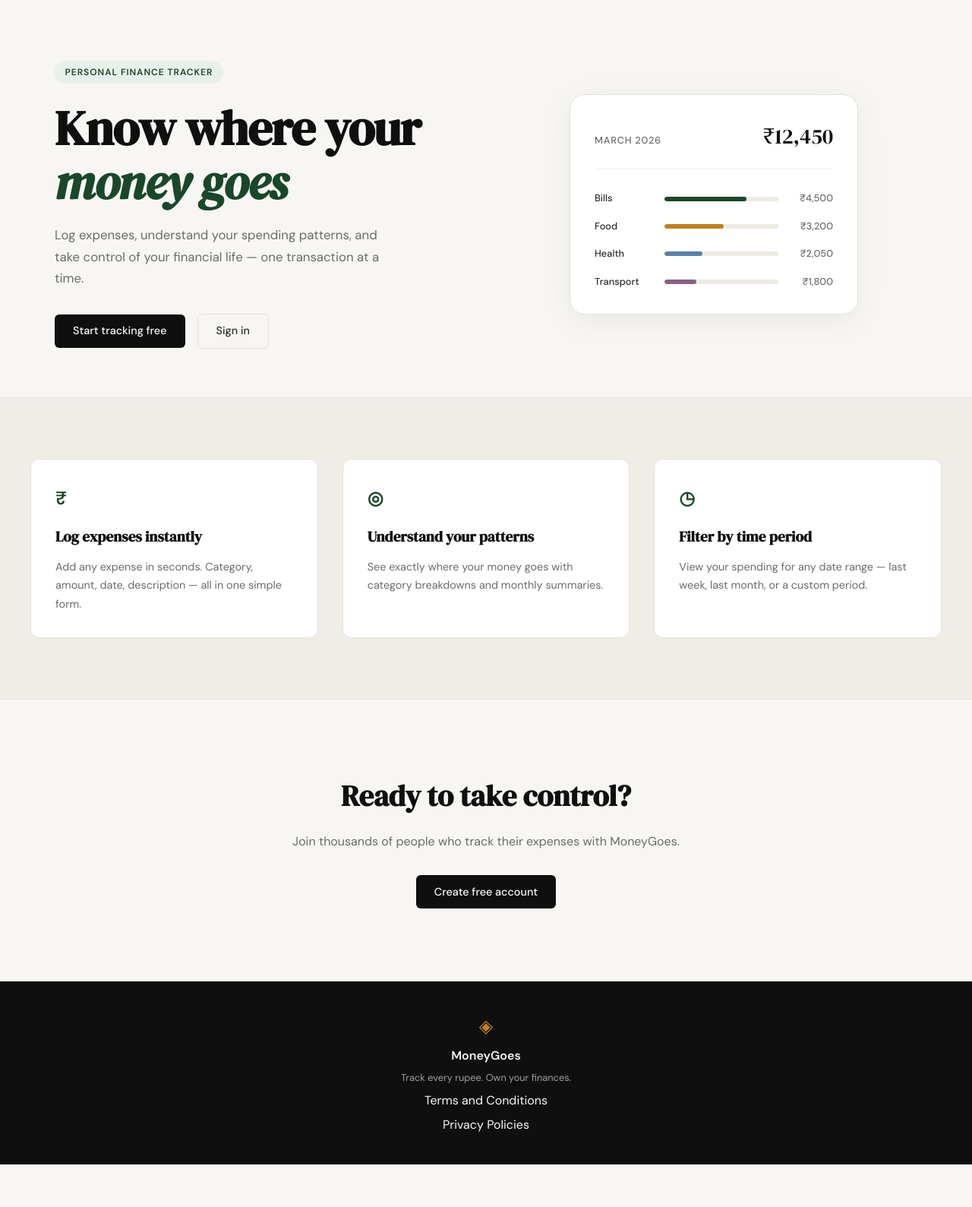
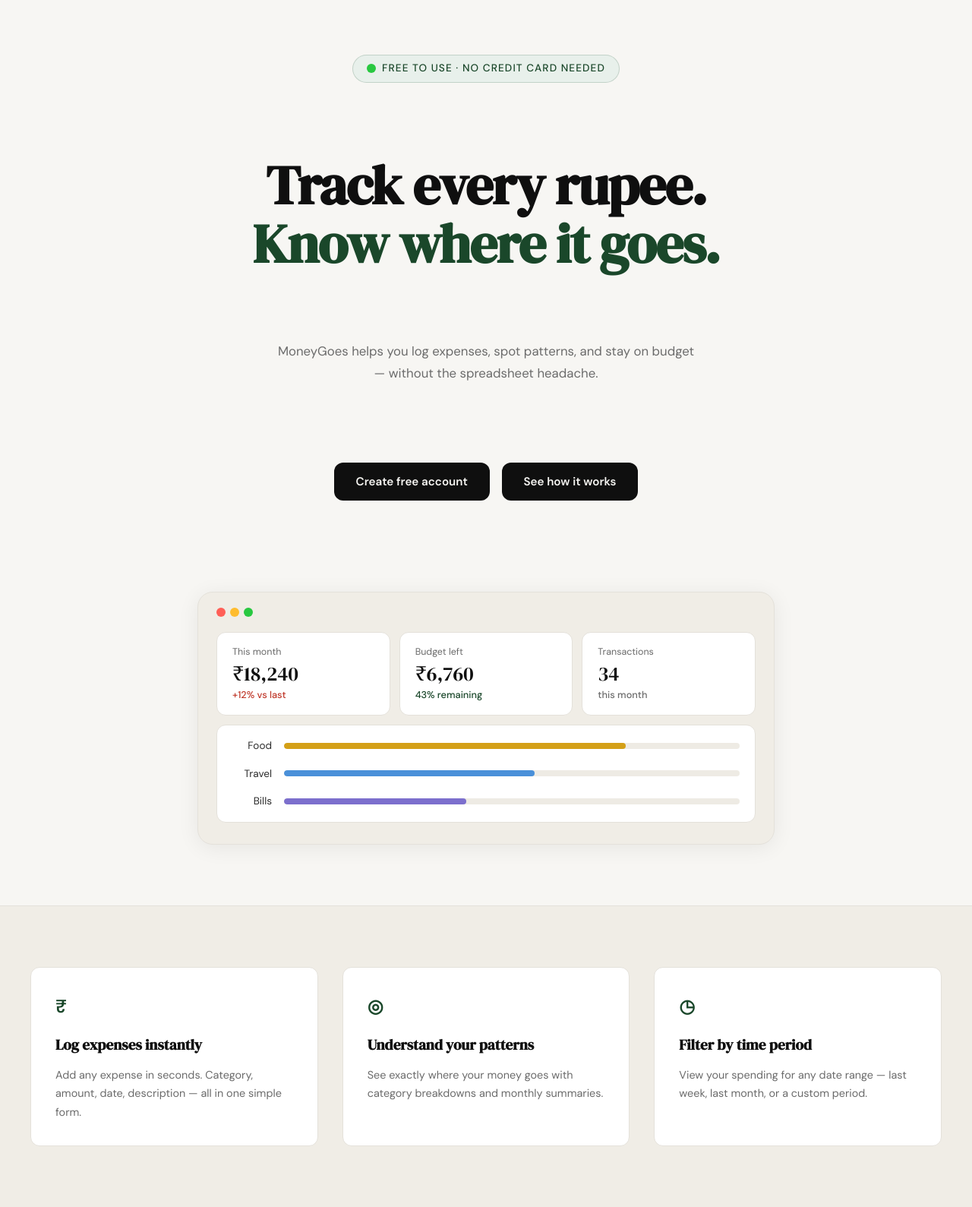
Before and after one commit to Proton-hash/MoneyGoes, a Flask app: page / in a window 1280 px wide. Shown: the part 61-1650 px from the top of the page at 76% size. Before the commit the page ends 1594 px from the top, so only its background shows below. Run offline with Flask 3, Linux system fonts and the light colour scheme.

Commit message:
landing page face lift

```diff
--- /dev/null
+++ b/static/css/landing.css
@@ -0,0 +1,202 @@
+/* ------------------------------------------------------------------ */
+/* Landing page — hero overrides                                       */
+/* ------------------------------------------------------------------ */
+
+.hero {
+    display: flex;
+    flex-direction: column;
+    align-items: center;
+    text-align: center;
+    padding: 4.5rem 2rem 5rem;
+    max-width: 860px;
+    margin: 0 auto;
+}
+
+.hero-badge {
+    display: inline-flex;
+    align-items: center;
+    gap: 0.5rem;
+    background: var(--accent-light);
+    color: var(--accent);
+    font-size: 0.85rem;
+    font-weight: 500;
+    padding: 0.4rem 1.1rem;
+    border-radius: 999px;
+    border: 1px solid rgba(26, 71, 42, 0.18);
+    margin-bottom: 2rem;
+}
+
+.hero-badge-dot {
+    width: 7px;
+    height: 7px;
+    background: var(--accent);
+    border-radius: 50%;
+    flex-shrink: 0;
+}
+
+.hero-title {
+    font-family: var(--font-display);
+    font-size: clamp(2.8rem, 6vw, 4.5rem);
+    line-height: 1.08;
+    letter-spacing: -0.02em;
+    color: var(--ink);
+    margin-bottom: 1.5rem;
+}
+
+.hero-title-accent {
+    display: block;
+    color: var(--accent);
+}
+
+.hero-subtitle {
+    font-size: 1.05rem;
+    color: var(--ink-muted);
+    line-height: 1.7;
+    max-width: 560px;
+    margin-bottom: 2.5rem;
+}
+
+.hero-actions {
+    display: flex;
+    gap: 1rem;
+    margin-bottom: 3.5rem;
+    flex-wrap: wrap;
+    justify-content: center;
+}
+
+.btn-hero-primary {
+    display: inline-block;
+    background: var(--ink);
+    color: var(--paper);
+    padding: 0.8rem 1.8rem;
+    border-radius: var(--radius-md);
+    font-family: var(--font-body);
+    font-size: 0.95rem;
+    font-weight: 600;
+    text-decoration: none;
+    transition: background 0.2s;
+}
+
+.btn-hero-primary:hover { background: var(--accent); }
+
+/* ------------------------------------------------------------------ */
+/* Dashboard mock                                                      */
+/* ------------------------------------------------------------------ */
+
+.hero-dashboard {
+    width: 100%;
+    max-width: 760px;
+}
+
+.dashboard-browser {
+    background: var(--paper-warm);
+    border: 1px solid var(--border);
+    border-radius: var(--radius-lg);
+    padding: 1.25rem 1.5rem 1.75rem;
+    box-shadow: 0 4px 28px rgba(0, 0, 0, 0.07);
+}
+
+.browser-dots {
+    display: flex;
+    align-items: center;
+    gap: 6px;
+    margin-bottom: 1.25rem;
+}
+
+.browser-dot {
+    width: 12px;
+    height: 12px;
+    border-radius: 50%;
+}
+
+.dot-red    { background: #ff5f57; }
+.dot-yellow { background: #febc2e; }
+.dot-green  { background: #28c840; }
+
+.dashboard-stats {
+    display: grid;
+    grid-template-columns: repeat(3, 1fr);
+    gap: 0.75rem;
+    margin-bottom: 0.75rem;
+}
+
+.stat-card {
+    background: var(--paper-card);
+    border: 1px solid var(--border);
+    border-radius: var(--radius-md);
+    padding: 1rem 1.25rem;
+    text-align: left;
+    display: flex;
+    flex-direction: column;
+    gap: 0.3rem;
+}
+
+.stat-label {
+    font-size: 0.78rem;
+    color: var(--ink-muted);
+}
+
+.stat-value {
+    font-family: var(--font-display);
+    font-size: 1.65rem;
+    color: var(--ink);
+    line-height: 1;
+}
+
+.stat-change {
+    font-size: 0.8rem;
+    font-weight: 500;
+}
+
+.stat-neg     { color: var(--danger); }
+.stat-pos     { color: var(--accent); }
+.stat-neutral { color: var(--ink-muted); }
+
+.dashboard-bars {
+    background: var(--paper-card);
+    border: 1px solid var(--border);
+    border-radius: var(--radius-md);
+    padding: 1rem 1.25rem;
+    display: flex;
+    flex-direction: column;
+    gap: 0.9rem;
+    text-align: left;
+}
+
+.bar-row {
+    display: grid;
+    grid-template-columns: 52px 1fr;
+    align-items: center;
+    gap: 1rem;
+}
+
+.bar-label {
+    font-size: 0.85rem;
+    color: var(--ink-soft);
+    text-align: right;
+}
+
+.bar-track {
+    height: 8px;
+    background: var(--border-soft);
+    border-radius: 999px;
+    overflow: hidden;
+}
+
+.bar-fill {
+    height: 100%;
+    border-radius: 999px;
+}
+
+.bar-food   { background: #d4a017; }
+.bar-travel { background: #4a90d9; }
+.bar-bills  { background: #7c6fcd; }
+
+/* ------------------------------------------------------------------ */
+/* Responsive                                                          */
+/* ------------------------------------------------------------------ */
+
+@media (max-width: 600px) {
+    .dashboard-stats { grid-template-columns: 1fr; }
+    .hero-actions { flex-direction: column; align-items: center; }
+}
--- a/templates/landing.html
+++ b/templates/landing.html
@@ -2,59 +2,71 @@
 
 {% block title %}MoneyGoes — Track Every Rupee{% endblock %}
 
+{% block head %}
+<link rel="stylesheet" href="{{ url_for('static', filename='css/landing.css') }}">
+{% endblock %}
+
 {% block content %}
 
 <section class="hero">
-    <div class="hero-inner">
-        <div class="hero-badge">Personal Finance Tracker</div>
-        <h1 class="hero-title">
-            Know where your<br>
-            <em>money goes</em>
-        </h1>
-        <p class="hero-subtitle">
-            Log expenses, understand your spending patterns,
-            and take control of your financial life —
-            one transaction at a time.
-        </p>
-        <div class="hero-actions">
-            <a href="{{ url_for('register') }}" class="btn-primary">Start tracking free</a>
-            <a href="{{ url_for('login') }}" class="btn-ghost">Sign in</a>
-        </div>
+    <div class="hero-badge">
+        <span class="browser-dot dot-green hero-badge-dot"></span>
+        Free to use · No credit card needed
     </div>
-    <div class="hero-visual">
-        <div class="mock-card">
-            <div class="mock-card-header">
-                <span class="mock-label">March 2026</span>
-                <span class="mock-total">₹12,450</span>
+    <h1 class="hero-title">
+        Track every rupee.<br>
+        <span class="hero-title-accent">Know where it goes.</span>
+    </h1>
+    <p class="hero-subtitle">
+        MoneyGoes helps you log expenses, spot patterns, and stay
+        on budget — without the spreadsheet headache.
+    </p>
+    <div class="hero-actions">
+        <a href="{{ url_for('register') }}" class="btn-hero-primary">Create free account</a>
+        <a href="#" class="btn-hero-primary">See how it works</a>
+    </div>
+    <div class="hero-dashboard">
+        <div class="dashboard-browser">
+            <div class="browser-dots">
+                <span class="browser-dot dot-red"></span>
+                <span class="browser-dot dot-yellow"></span>
+                <span class="browser-dot dot-green"></span>
             </div>
-            <div class="mock-bars">
-                <div class="mock-bar-row">
-                    <span class="mock-cat">Bills</span>
-                    <div class="mock-bar-track">
-                        <div class="mock-bar" style="width: 72%"></div>
+            <div class="dashboard-stats">
+                <div class="stat-card">
+                    <span class="stat-label">This month</span>
+                    <span class="stat-value">₹18,240</span>
+                    <span class="stat-change stat-neg">+12% vs last</span>
+                </div>
+                <div class="stat-card">
+                    <span class="stat-label">Budget left</span>
+                    <span class="stat-value">₹6,760</span>
+                    <span class="stat-change stat-pos">43% remaining</span>
+                </div>
+                <div class="stat-card">
+                    <span class="stat-label">Transactions</span>
+                    <span class="stat-value">34</span>
+                    <span class="stat-change stat-neutral">this month</span>
+                </div>
+            </div>
+            <div class="dashboard-bars">
+                <div class="bar-row">
+                    <span class="bar-label">Food</span>
+                    <div class="bar-track">
+                        <div class="bar-fill bar-food" style="width: 75%"></div>
                     </div>
-                    <span class="mock-amt">₹4,500</span>
                 </div>
-                <div class="mock-bar-row">
-                    <span class="mock-cat">Food</span>
-                    <div class="mock-bar-track">
-                        <div class="mock-bar mock-bar-2" style="width: 52%"></div>
+                <div class="bar-row">
+                    <span class="bar-label">Travel</span>
+                    <div class="bar-track">
+                        <div class="bar-fill bar-travel" style="width: 55%"></div>
                     </div>
-                    <span class="mock-amt">₹3,200</span>
                 </div>
-                <div class="mock-bar-row">
-                    <span class="mock-cat">Health</span>
-                    <div class="mock-bar-track">
-                        <div class="mock-bar mock-bar-3" style="width: 33%"></div>
+                <div class="bar-row">
+                    <span class="bar-label">Bills</span>
+                    <div class="bar-track">
+                        <div class="bar-fill bar-bills" style="width: 40%"></div>
                     </div>
-                    <span class="mock-amt">₹2,050</span>
-                </div>
-                <div class="mock-bar-row">
-                    <span class="mock-cat">Transport</span>
-                    <div class="mock-bar-track">
-                        <div class="mock-bar mock-bar-4" style="width: 28%"></div>
-                    </div>
-                    <span class="mock-amt">₹1,800</span>
                 </div>
             </div>
         </div>
```
Also changed, not shown: Screenshot 2026-03-25 at 12.36.20 AM.png (added).
